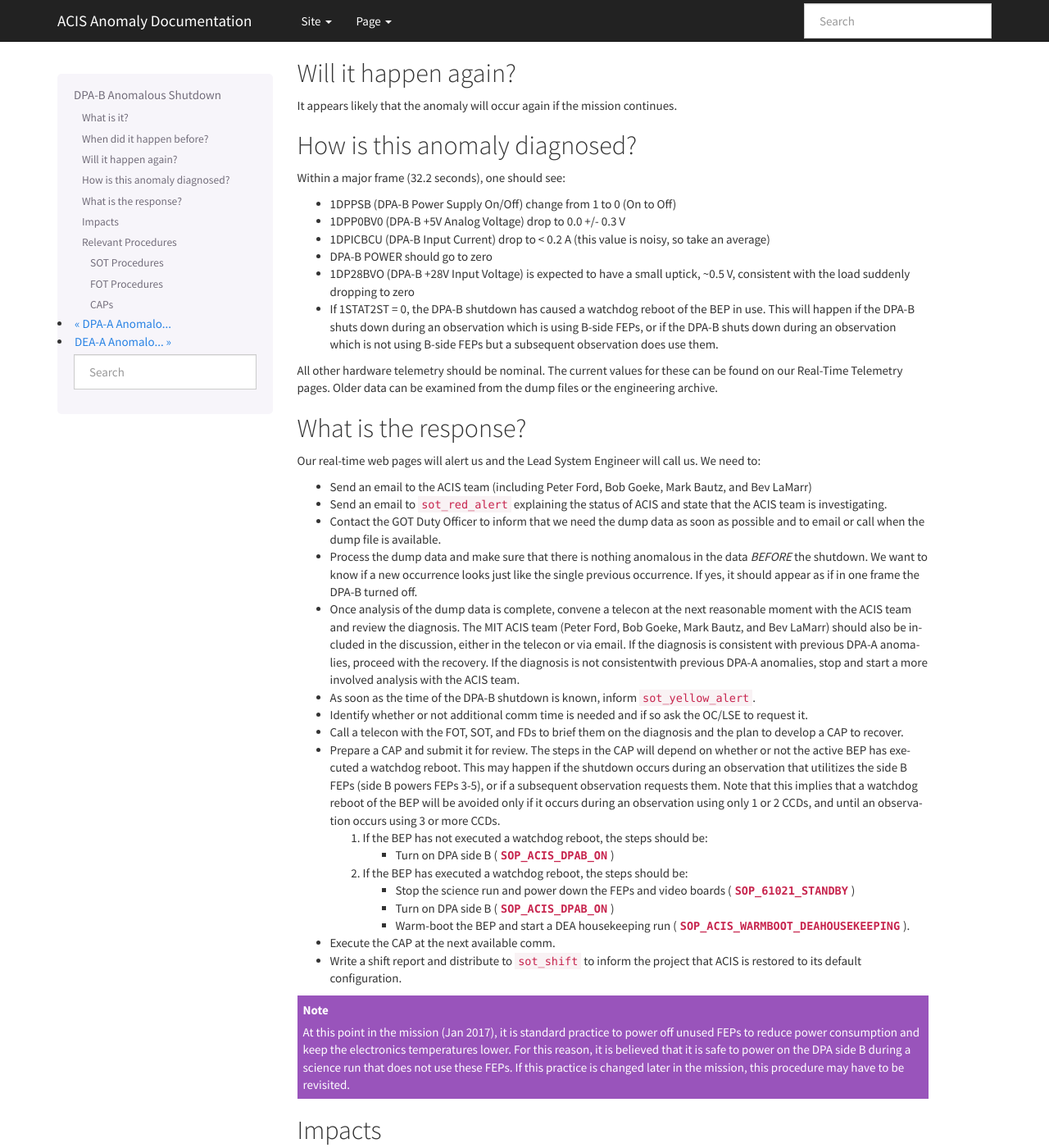
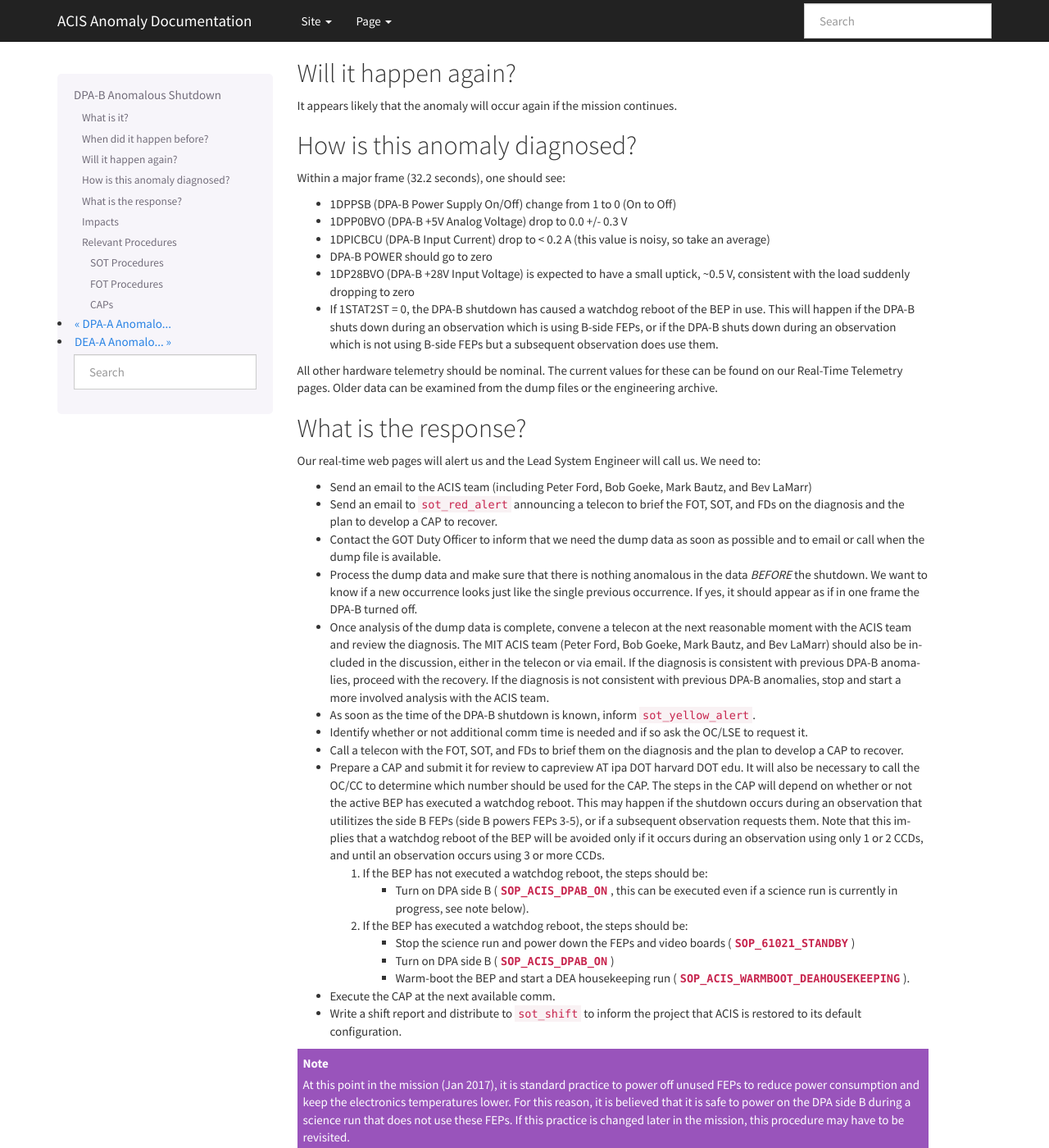
Before and after one commit to acisops/acis_anomaly_pages, a Sphinx documentation site: the page built from source/dpab_shutdown.rst, in a window 1280 px wide and 1400 px high, scrolled down 281 px. Shown: the whole window at 82% size. Built offline with Sphinx 7.4.7, drawn with Linux system fonts in a browser that asks for light colours.

Commit message:
Edits from ACIS team feedback

```diff
--- a/source/dpab_shutdown.rst
+++ b/source/dpab_shutdown.rst
@@ -26,7 +26,7 @@ How is this anomaly diagnosed?
 Within a major frame (32.2 seconds), one should see:
 
 * 1DPPSB (DPA-B Power Supply On/Off) change from 1 to 0 (On to Off)
-* 1DPP0BV0 (DPA-B +5V Analog Voltage) drop to 0.0 +/- 0.3 V
+* 1DPP0BVO (DPA-B +5V Analog Voltage) drop to 0.0 +/- 0.3 V
 * 1DPICBCU (DPA-B Input Current) drop to < 0.2 A (this value is noisy, so take an average)
 * DPA-B POWER should go to zero
 * 1DP28BVO (DPA-B +28V Input Voltage) is expected to have a small uptick, ~0.5 V, consistent with
@@ -46,8 +46,8 @@ What is the response?
 Our real-time web pages will alert us and the Lead System Engineer will call us. We need to:
 
 * Send an email to the ACIS team (including Peter Ford, Bob Goeke, Mark Bautz, and Bev LaMarr)
-* Send an email to ``sot_red_alert`` explaining the status of ACIS and state that the ACIS team
-  is investigating.
+* Send an email to ``sot_red_alert`` announcing a telecon to brief the FOT, SOT, and FDs on
+  the diagnosis and the plan to develop a CAP to recover.
 * Contact the GOT Duty Officer to inform that we need the dump data as soon as possible and to
   email or call when the dump file is available.
 * Process the dump data and make sure that there is nothing anomalous in the data *BEFORE*
@@ -56,23 +56,25 @@ Our real-time web pages will alert us and the Lead System Engineer will call us.
 * Once analysis of the dump data is complete, convene a telecon at the next reasonable moment
   with the ACIS team and review the diagnosis. The MIT ACIS team (Peter Ford, Bob Goeke, Mark
   Bautz, and Bev LaMarr) should also be included in the discussion, either in the telecon or
-  via email. If the diagnosis is consistent with previous DPA-A anomalies, proceed with the
-  recovery. If the diagnosis is not consistentwith previous DPA-A anomalies, stop and start a
+  via email. If the diagnosis is consistent with previous DPA-B anomalies, proceed with the
+  recovery. If the diagnosis is not consistent with previous DPA-B anomalies, stop and start a
   more involved analysis with the ACIS team.
 * As soon as the time of the DPA-B shutdown is known, inform ``sot_yellow_alert``.
 * Identify whether or not additional comm time is needed and if so ask the OC/LSE to request it.
 * Call a telecon with the FOT, SOT, and FDs to brief them on the diagnosis and the plan to develop
   a CAP to recover.
-* Prepare a CAP and submit it for review. The steps in the CAP will depend on whether or not the
-  active BEP has executed a watchdog reboot. This may happen if the shutdown occurs during an
-  observation that utilitizes the side B FEPs (side B powers FEPs 3-5), or if a subsequent
-  observation requests them. Note that this implies that a watchdog reboot of the BEP will be
-  avoided only if it occurs during an observation using only 1 or 2 CCDs, and until an
-  observation occurs using 3 or more CCDs.
+* Prepare a CAP and submit it for review to capreview AT ipa DOT harvard DOT edu. It will also
+  be necessary to call the OC/CC to determine which number should be used for the CAP. The steps
+  in the CAP will depend on whether or not the active BEP has executed a watchdog reboot. This
+  may happen if the shutdown occurs during an observation that utilitizes the side B FEPs (side B
+  powers FEPs 3-5), or if a subsequent observation requests them. Note that this implies that a
+  watchdog reboot of the BEP will be avoided only if it occurs during an observation using only
+  1 or 2 CCDs, and until an observation occurs using 3 or more CCDs.
 
   1. If the BEP has not executed a watchdog reboot, the steps should be:
 
-     - Turn on DPA side B (|dpab_on|_)
+     - Turn on DPA side B (|dpab_on|_, this can be executed even if a science run is currently in
+       progress, see note below).
 
   2. If the BEP has executed a watchdog reboot, the steps should be:
 
@@ -116,7 +118,7 @@ SOT Procedures
 ++++++++++++++
 
 * `Turn On DPA-B <http://cxc.cfa.harvard.edu/acis/cmd_seq/dpab_on.pdf>`_
-* `Put ACIS Into Thermal Standby Mode <http://cxc.cfa.harvard.edu/acis/cmd_seq/standby.ps>`_
+* `Put ACIS Into Thermal Standby Mode <http://cxc.cfa.harvard.edu/acis/cmd_seq/standby.pdf>`_
 * `Warm Boot the Active ACIS BEP and Start DEA Housekeeping Run <http://cxc.cfa.harvard.edu/acis/cmd_seq/warmboot_hkp.pdf>`_
 
 FOT Procedures
```
Also changed, not shown: source/dpaa_shutdown.rst (+6 -4 lines).
